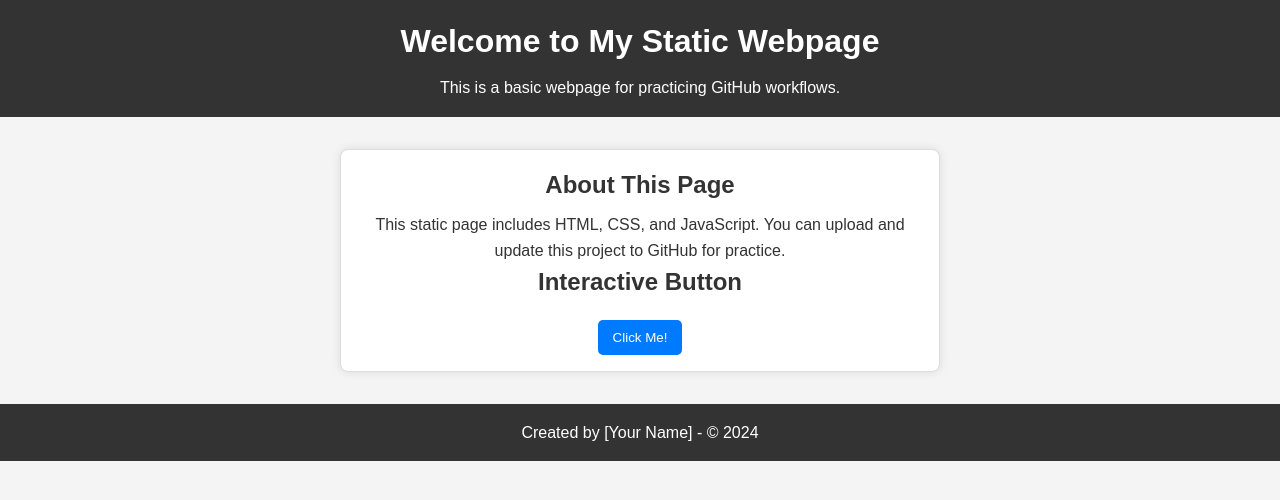
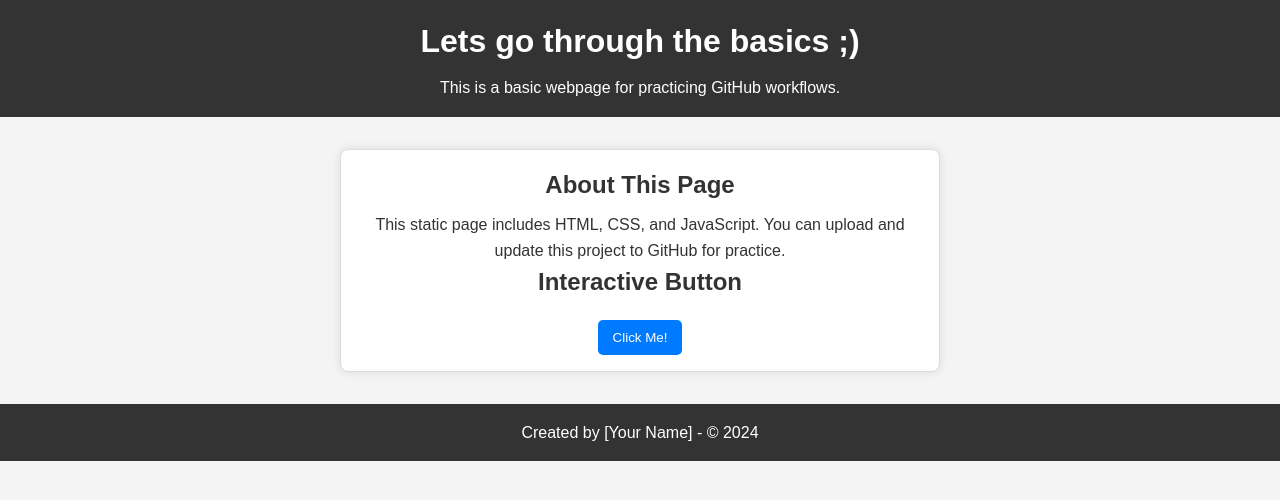
Before and after one commit to Sigges86/githubPlayground, a plain HTML site: page index.html in a window 1280 px wide. Drawn offline with Linux system fonts and the light colour scheme.

Commit message:
Update index.html

```diff
--- a/index.html
+++ b/index.html
@@ -3,12 +3,12 @@
 <head>
   <meta charset="UTF-8">
   <meta name="viewport" content="width=device-width, initial-scale=1.0">
-  <title>My Static Webpage</title>
+  <title>GitHub Playground</title>
   <link rel="stylesheet" href="style.css">
 </head>
 <body>
   <header>
-    <h1>Welcome to My Static Webpage</h1>
+    <h1>Lets go through the basics ;) </h1>
     <p>This is a basic webpage for practicing GitHub workflows.</p>
   </header>
 
```
